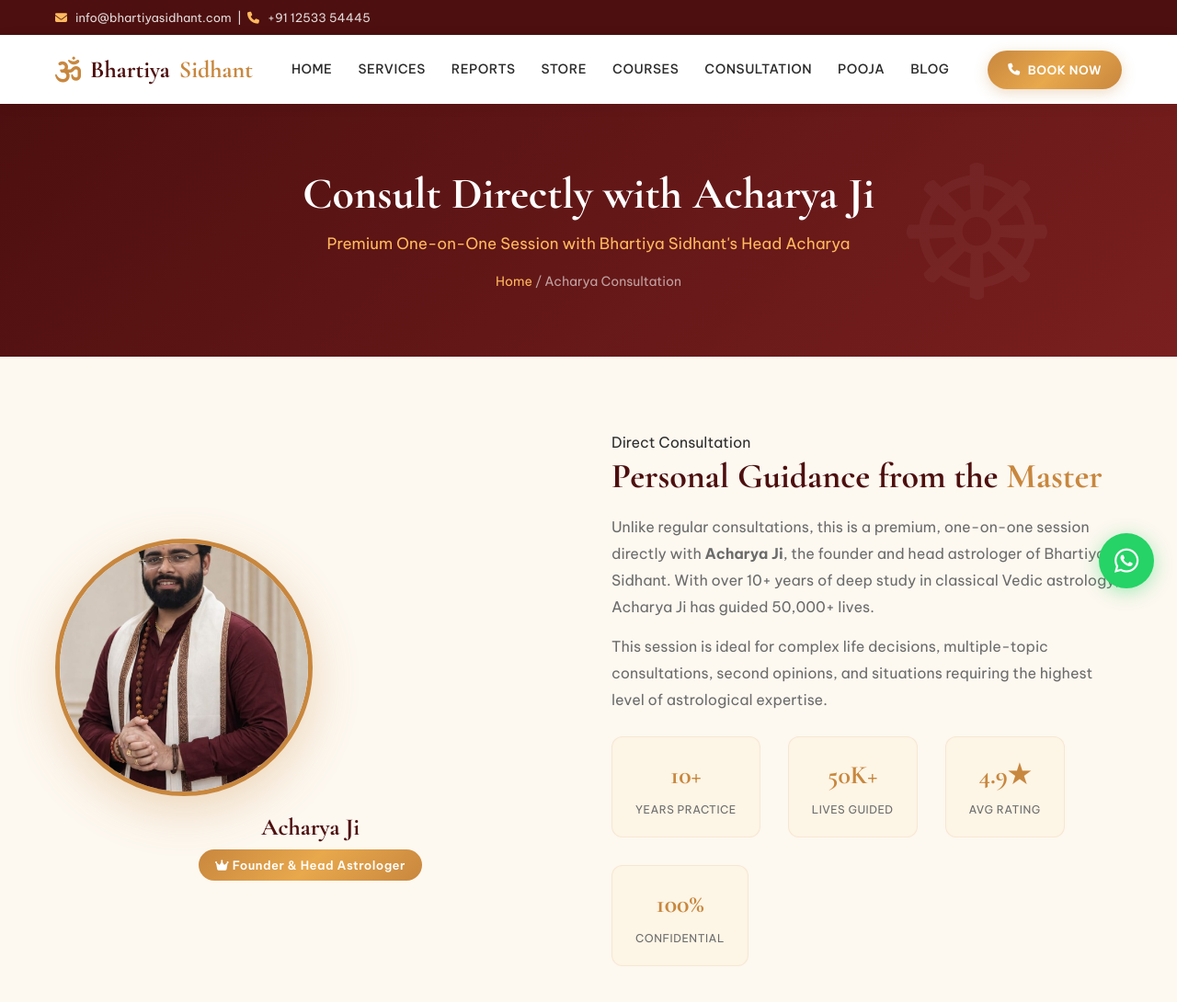
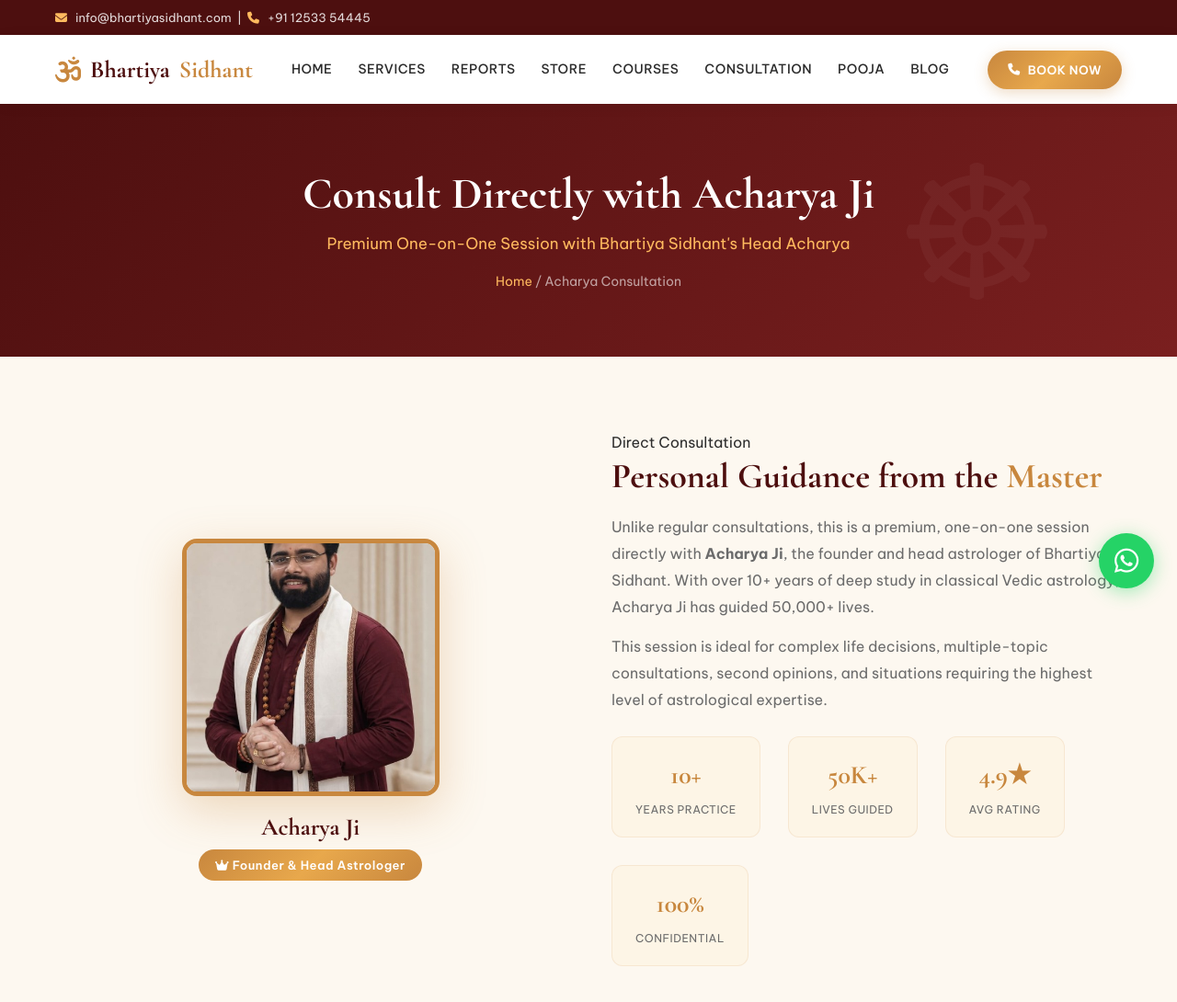
Before and after one commit to Karanjitbrahma/backend-frontend, a plain HTML site: page frontend/consult-acharya.html in a window 1280 px wide. Shown: the top 1090 px of the page at 92% size. Drawn offline with nearby package versions, Linux system fonts and the light colour scheme; no server answers.

Commit message:
Change Acharya photo to square frame and explicitly center

```diff
--- a/frontend/consult-acharya.html
+++ b/frontend/consult-acharya.html
@@ -10,7 +10,7 @@
     <style>
         .acharya-hero{display:grid;grid-template-columns:1fr 1fr;gap:50px;align-items:center;margin-bottom:50px}
         .acharya-photo{text-align:center}
-        .acharya-photo img{width:280px;height:280px;object-fit:cover;border-radius:50%;border:5px solid var(--primary);box-shadow:0 15px 50px rgba(200,135,62,.3)}
+        .acharya-photo img{display:block;margin:0 auto;width:280px;height:280px;object-fit:cover;border-radius:16px;border:5px solid var(--primary);box-shadow:0 15px 50px rgba(200,135,62,.3)}
         .acharya-photo h3{margin-top:18px;font-size:26px;color:var(--secondary);font-family:var(--font-heading)}
         .acharya-photo .title-tag{display:inline-block;background:var(--gold-gradient);color:#fff;padding:6px 18px;border-radius:20px;font-size:13px;font-weight:600;margin-top:8px;letter-spacing:.5px}
         .acharya-info h2{font-size:38px;margin-bottom:18px}
```
